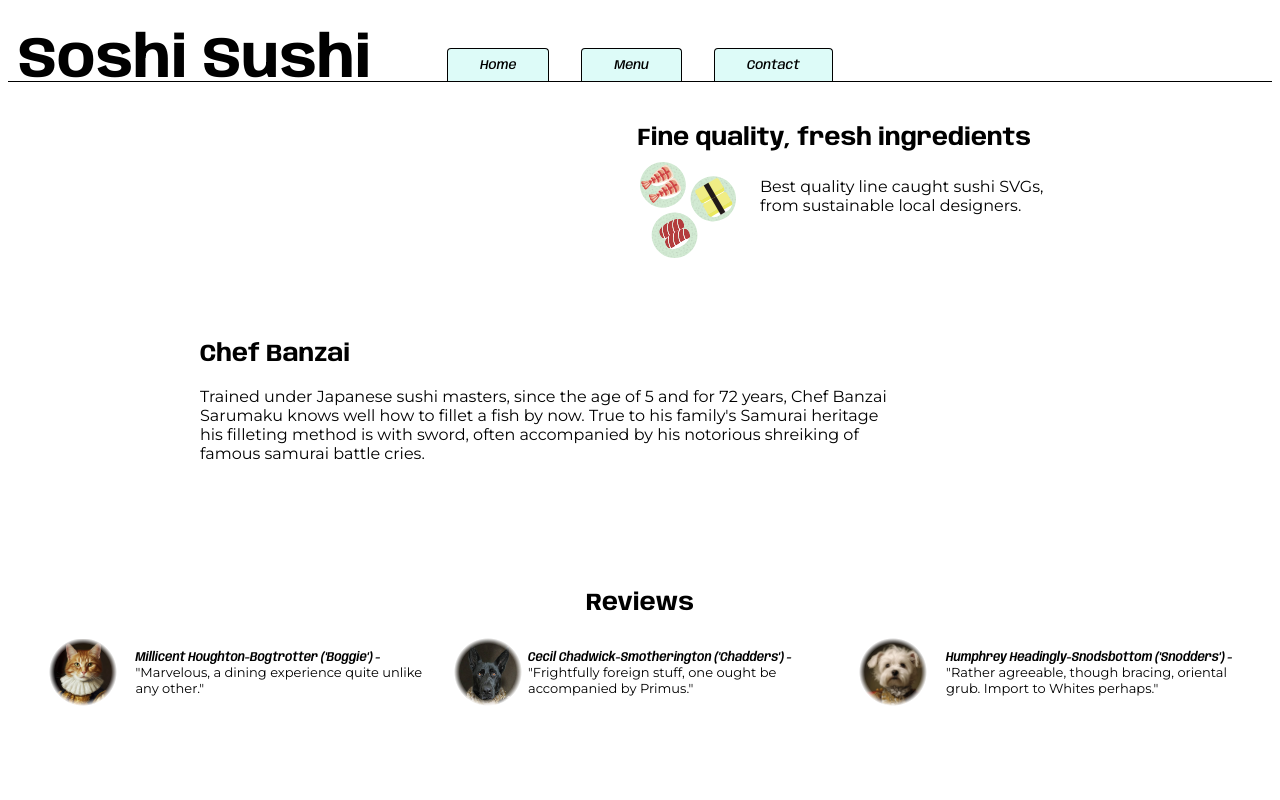
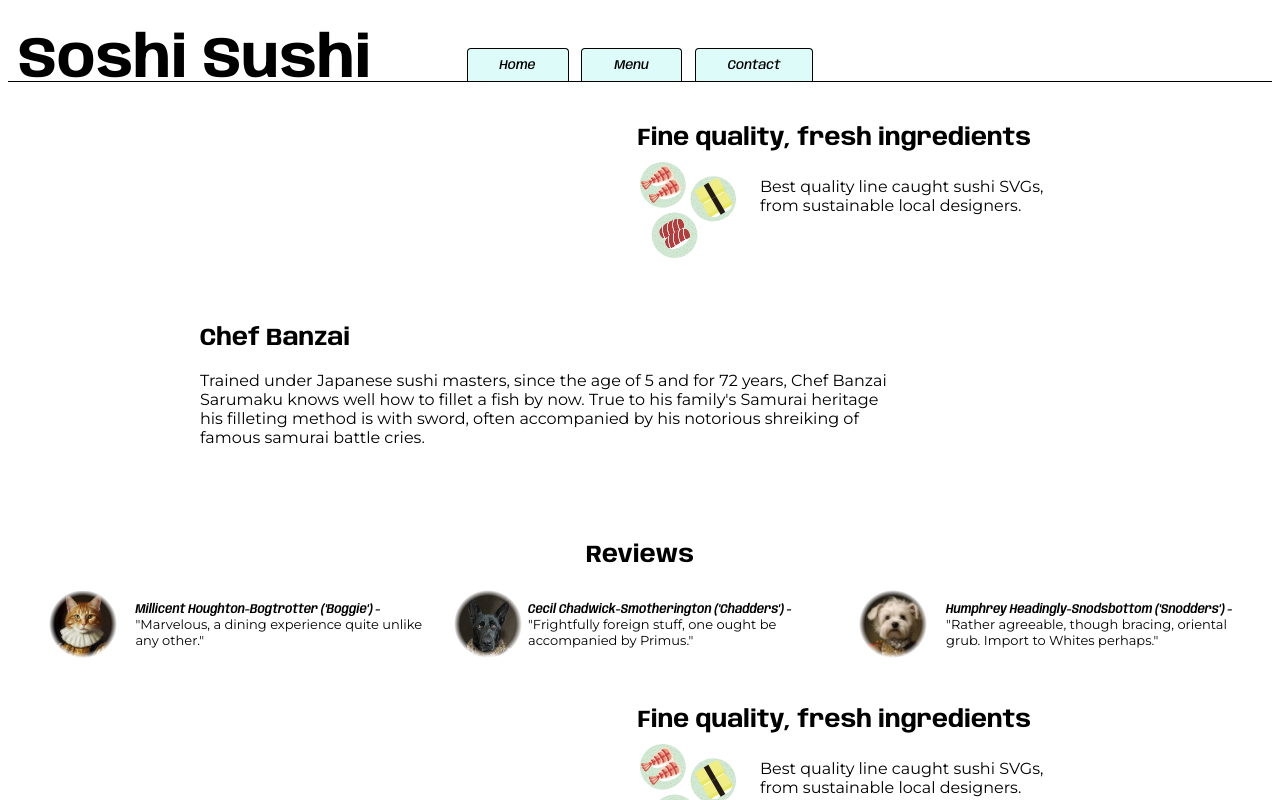
Before and after one commit to jbk2/js-restaurant, a website built with webpack: page src/template.html in a window 1280 px wide. Both pictures are taken after a click on the button "Home". Shown: the top 800 px of the page. Built offline with nearby package versions, Linux system fonts and the light colour scheme.

Commit message:
Scaffold functions to build Menu & Content pages

```diff
--- a/src/assets/styles.css
+++ b/src/assets/styles.css
@@ -41,7 +41,7 @@ p {
 nav {
   display: flex;
   justify-content: center;
-  gap: 2rem;
+  gap: 0.8rem;
   margin-top: 3rem;
   border-bottom: 1px solid;
   position: relative;
@@ -77,7 +77,7 @@ section#ingredients-section {
   display: flex;
   flex-direction: column;
   align-items: flex-end;
-  margin-top: 1.5rem;;
+  margin-top: 1.5rem;
   margin-right: 15vw;
   /* width: 30vw; */
 }
@@ -113,7 +113,7 @@ section#chef-section {
   flex-direction: column;
   align-items: flex-start;
   margin-left: 15vw;
-  margin-top: 4rem;
+  margin-top: 3rem;
 }
 
 section#chef-section p {
@@ -127,7 +127,7 @@ section#chef-section p {
   width: fit-content;
   margin-left: auto;
   margin-right: auto;
-  margin-top: 7rem;
+  margin-top: 5rem;
   margin-bottom: 1rem;
 }
 
--- /dev/null
+++ b/src/contactpage.js
@@ -0,0 +1,5 @@
+function renderContactPage() {
+  console.log('contactpage called')
+};
+
+export default renderContactPage
--- a/src/homepage.js
+++ b/src/homepage.js
@@ -5,7 +5,8 @@ import pet3Image from './assets/pet3.webp';
 
 function renderHomePage() {
   console.log('connected ok');
-  document.body.append(ingredientsSection(), chefSection(), reviewsSection());
+  const contentDiv = document.getElementById('content')
+  contentDiv.append(ingredientsSection(), chefSection(), reviewsSection());
 }
 
 const ingredientsSection = () => {
--- a/src/index.js
+++ b/src/index.js
@@ -1,6 +1,21 @@
 import './assets/styles.css'
-import { renderHomePage } from "./homepage.js"
+import { renderHomePage } from "./homepage.js" // used a named export, thus parenthses
+import renderMenuPage from "./menupage.js" // used export default here thus no parenteses here
+import renderContactPage from "./contactpage.js" // used export default here thus no parenteses here
 
 document.addEventListener('DOMContentLoaded', () => {
+  const renderFunctions = {
+    renderHomePage,
+    renderMenuPage,
+    renderContactPage
+  }
+  const buttons = document.querySelectorAll('button');
+
   renderHomePage();
+  buttons.forEach((btn) => {
+    btn.addEventListener('click', function () {
+      const functionName = `render${this.textContent}Page`;
+      renderFunctions[functionName]();
+    })
+  });
 })
--- /dev/null
+++ b/src/menupage.js
@@ -0,0 +1,6 @@
+function renderMenuPage() {
+  document.getElementById('content').innerHTML = '';
+  console.log('menupage called')
+};
+
+export default renderMenuPage
```
